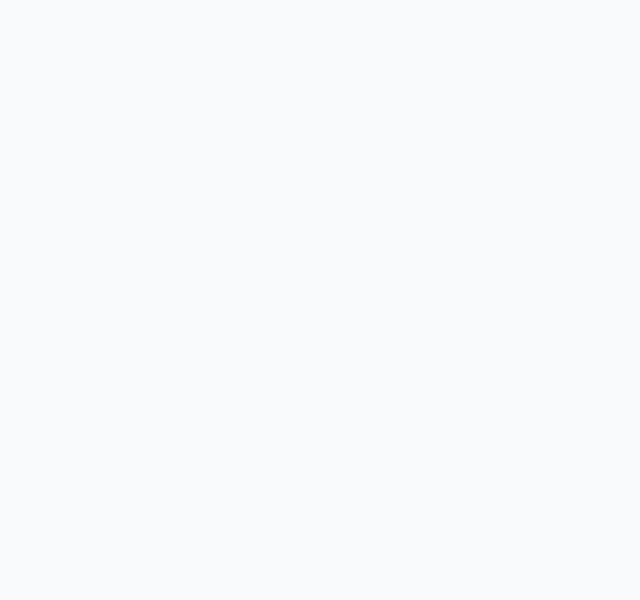
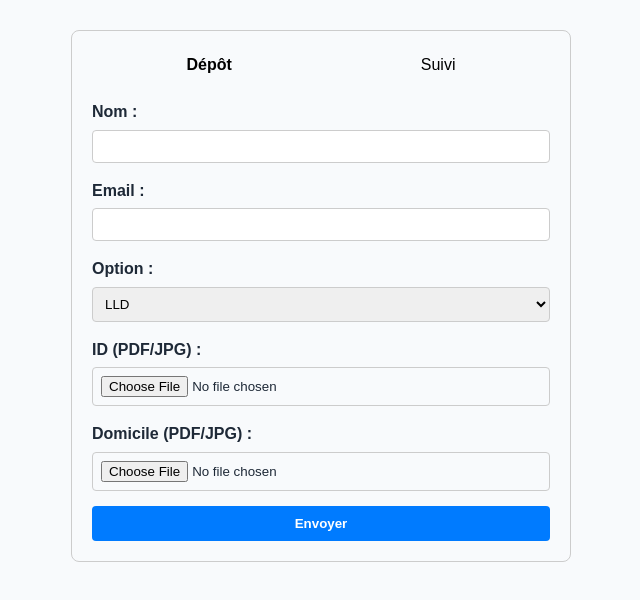
Before and after one commit to sophiaadmi45-sketch/m-motors-frontend, a React (Vite) app: page /dossier/1 in a window 1280 px wide. Before the commit this address had no page. Shown: the top 600 px of the page, without its empty margins (319-959 px from the left). Built offline with nearby package versions, Linux system fonts and the light colour scheme.

Commit message:
feat(us-005): formulaire de depot dematerialise, suivi en temps reel et routage dynamique

```diff
--- a/src/components/VehicleDetail.jsx
+++ b/src/components/VehicleDetail.jsx
@@ -46,7 +46,7 @@ function VehicleDetail() {
             <p className="detail-description-text">{vehicle.description}</p>
             <VehiclePrices type={vehicle.type} prix={vehicle.prix} />
 
-            <button onClick={() => navigate(`/depot-dossier/${id}`)} className="btn-dossier">
+            <button onClick={() => navigate(`/dossier/${id}`)} className="btn-dossier">
               Je dépose mon dossier
             </button>
           </div>
--- /dev/null
+++ b/src/components/VehicleDossier.css
@@ -0,0 +1,78 @@
+.dossier-box {
+  max-width: 31.25rem;
+  margin: 1.875rem auto;
+  padding: 1.25rem;
+  border: 0.0625rem solid #ccc;
+  border-radius: 0.5rem;
+  font-family: sans-serif;
+}
+
+.f-group {
+  margin-bottom: 0.9375rem;
+}
+
+.f-group label {
+  display: block;
+  margin-bottom: 0.3125rem;
+  font-weight: bold;
+}
+
+.f-group input,
+.f-group select {
+  width: 100%;
+  padding: 0.5rem;
+  box-sizing: border-box;
+  border: 0.0625rem solid #ccc;
+  border-radius: 0.25rem;
+}
+
+.btn {
+  width: 100%;
+  padding: 0.625rem;
+  background: #007bff;
+  color: white;
+  border: none;
+  border-radius: 0.25rem;
+  cursor: pointer;
+  font-weight: bold;
+}
+
+.tabs {
+  display: flex;
+  justify-content: space-around;
+  margin-bottom: 1.25rem;
+}
+
+.tabs button {
+  background: none;
+  border: none;
+  cursor: pointer;
+  padding: 0.3125rem;
+  font-size: 1rem;
+}
+
+.active {
+  border-bottom: 0.125rem solid #007bff;
+  font-weight: bold;
+}
+
+.msg-info {
+  text-align: center;
+  color: #007bff;
+  font-weight: bold;
+  margin-bottom: 1rem;
+}
+
+.suivi-input {
+  width: 100%;
+  padding: 0.5rem;
+  margin-bottom: 0.9375rem;
+  box-sizing: border-box;
+  border: 0.0625rem solid #ccc;
+  border-radius: 0.25rem;
+}
+
+.suivi-item {
+  padding: 0.5rem;
+  border-bottom: 0.0625rem solid #eee;
+}
--- /dev/null
+++ b/src/components/VehicleDossier.jsx
@@ -0,0 +1,65 @@
+import React, { useState } from 'react';
+import { useParams } from 'react-router-dom';
+import { API_BASE_URL } from '../config';
+import './VehicleDossier.css';
+
+export default function VehicleDossier() {
+    const { id } = useParams();
+    const [tab, setTab] = useState('form');
+    const [form, setForm] = useState({ name: '', email: '', type: 'LLD', idFile: null, domFile: null });
+    const [liste, setListe] = useState([]);
+    const [msg, setMsg] = useState('');
+
+    const chercherSuivi = async (email) => {
+        setForm({ ...form, email });
+        const res = await fetch(`${API_BASE_URL}/api/dossiers/suivi?email=${email}`);
+        if (res.ok) setListe(await res.json());
+    };
+
+    const envoyer = async (e) => {
+        e.preventDefault();
+        const data = new FormData();
+        data.append('vehicleId', id || 1);
+        data.append('clientName', form.name);
+        data.append('clientEmail', form.email);
+        data.append('typeContrat', form.type);
+        data.append('pieceIdentite', form.idFile);
+        data.append('justificatifDomicile', form.domFile);
+
+        const res = await fetch(`${API_BASE_URL}/api/dossiers/depot`, { method: 'POST', body: data });
+        setMsg(res.ok ? "Succès !" : "Erreur lors de l'envoi");
+    };
+
+    return (
+        <div className="dossier-box">
+            <div className="tabs">
+                <button className={tab === 'form' ? 'active' : ''} onClick={() => setTab('form')}>Dépôt</button>
+                <button className={tab === 'suivi' ? 'active' : ''} onClick={() => setTab('suivi')}>Suivi</button>
+            </div>
+
+            {msg && <p className="msg-info">{msg}</p>}
+
+            {tab === 'form' ? (
+                <form onSubmit={envoyer}>
+                    <div className="f-group"><label>Nom :</label><input type="text" required onChange={e => setForm({...form, name: e.target.value})}/></div>
+                    <div className="f-group"><label>Email :</label><input type="email" required onChange={e => setForm({...form, email: e.target.value})}/></div>
+                    <div className="f-group"><label>Option :</label>
+                        <select onChange={e => setForm({...form, type: e.target.value})}><option value="LLD">LLD</option><option value="ACHAT">Achat</option></select>
+                    </div>
+                    <div className="f-group"><label>ID (PDF/JPG) :</label><input type="file" accept=".pdf,.jpg,.jpeg" required onChange={e => setForm({...form, idFile: e.target.files[0]})}/></div>
+                    <div className="f-group"><label>Domicile (PDF/JPG) :</label><input type="file" accept=".pdf,.jpg,.jpeg" required onChange={e => setForm({...form, domFile: e.target.files[0]})}/></div>
+                    <button className="btn">Envoyer</button>
+                </form>
+            ) : (
+                <div>
+                    <input type="email" placeholder="Votre email" value={form.email} onChange={e => chercherSuivi(e.target.value)} className="suivi-input"/>
+                    {liste.map(d => (
+                        <div key={d.id} className="suivi-item">
+                            Dossier N°{d.id} ({d.typeContrat}) : <strong>{d.statut}</strong>
+                        </div>
+                    ))}
+                </div>
+            )}
+        </div>
+    );
+}
--- a/src/main.jsx
+++ b/src/main.jsx
@@ -4,6 +4,7 @@ import { BrowserRouter, Routes, Route } from 'react-router-dom'
 import './index.css'
 import App from './App.jsx'
 import VehicleDetail from './components/VehicleDetail.jsx'
+import VehicleDossier from './components/VehicleDossier';
 
 createRoot(document.getElementById('root')).render(
   <StrictMode>
@@ -11,6 +12,7 @@ createRoot(document.getElementById('root')).render(
       <Routes>
         <Route path="/" element={<App />} />
         <Route path="/vehicule/:id" element={<VehicleDetail />} />
+        <Route path="/dossier/:id" element={<VehicleDossier />} />
       </Routes>
     </BrowserRouter>
   </StrictMode>,
```
